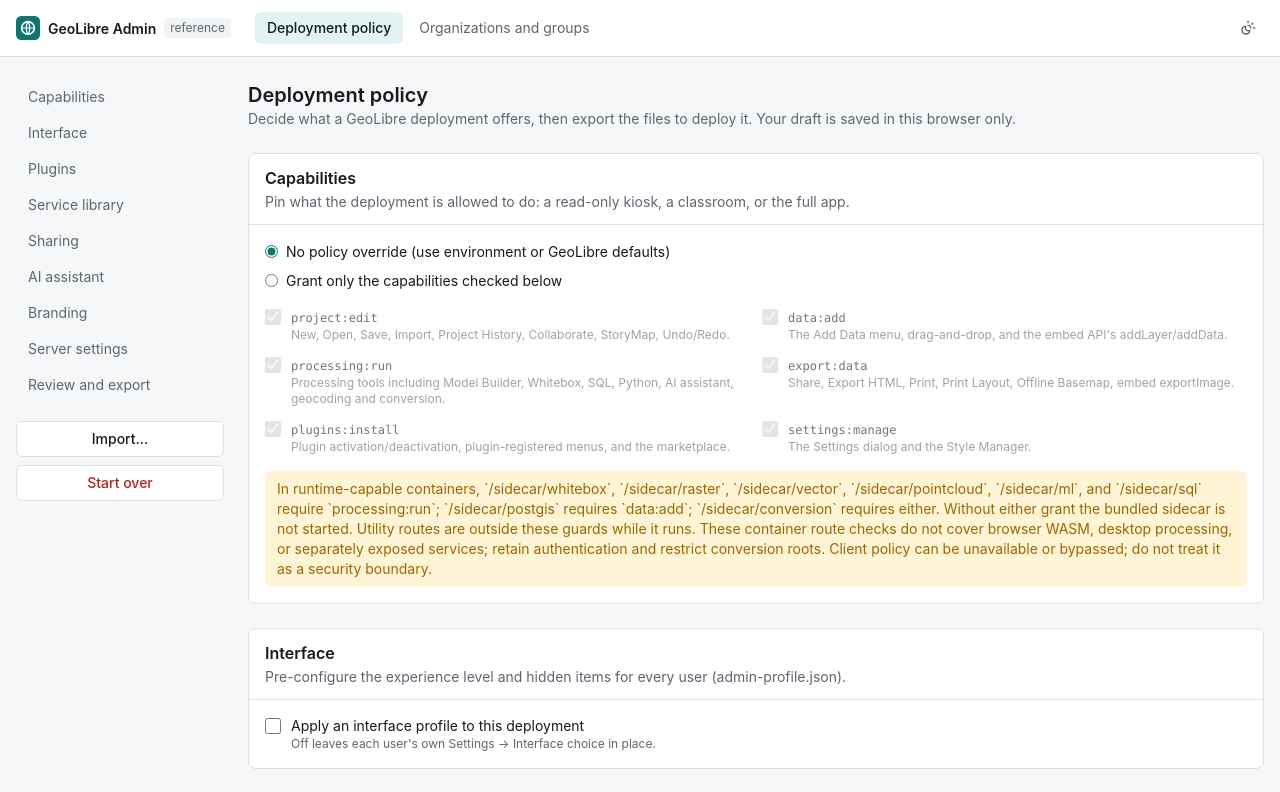
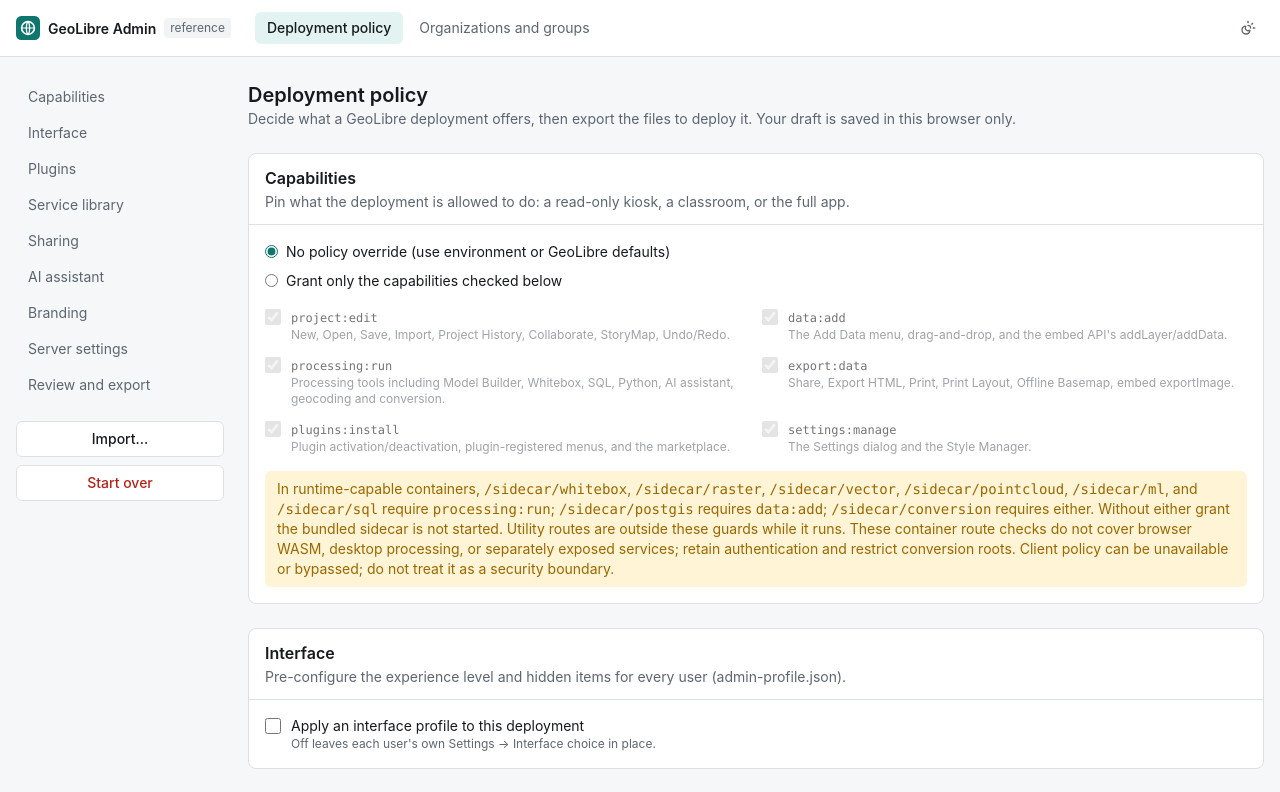
Before and after one commit to deniial00/geolibre-admin, a React (Vite) app: page / in a window 1280 px wide. Shown: the top 792 px of the page. Built offline with nearby package versions, Linux system fonts and the light colour scheme.

Commit message:
Render capability identifiers as code in policy guidance

```diff
--- a/src/policy-editor/CapabilitiesSection.tsx
+++ b/src/policy-editor/CapabilitiesSection.tsx
@@ -68,9 +68,10 @@
           ))}
         </div>
         <Notice tone="warning">
-          In runtime-capable containers, `/sidecar/whitebox`, `/sidecar/raster`, `/sidecar/vector`,
-          `/sidecar/pointcloud`, `/sidecar/ml`, and `/sidecar/sql` require `processing:run`;
-          `/sidecar/postgis` requires `data:add`; `/sidecar/conversion` requires either. Without either
+          In runtime-capable containers, <code>/sidecar/whitebox</code>, <code>/sidecar/raster</code>,{" "}
+          <code>/sidecar/vector</code>, <code>/sidecar/pointcloud</code>, <code>/sidecar/ml</code>, and{" "}
+          <code>/sidecar/sql</code> require <code>processing:run</code>; <code>/sidecar/postgis</code> requires{" "}
+          <code>data:add</code>; <code>/sidecar/conversion</code> requires either. Without either
           grant the bundled sidecar is not started. Utility routes are outside these guards while it runs.
           These container route checks do not cover browser WASM, desktop processing, or separately exposed
           services; retain authentication and restrict conversion roots. Client policy can be unavailable or
--- a/src/policy-editor/ExportSection.tsx
+++ b/src/policy-editor/ExportSection.tsx
@@ -4,6 +4,7 @@
 import type { DeploymentPolicy, OperatorSettings } from "../policy/types";
 import type { Issue } from "../policy/validate";
 
+// export.ts still exposes older release descriptions; keep editor guidance accurate without changing its export API.
 const targetDescriptions: Record<ExportTarget, string> = {
   legacy:
     "Legacy files for GeoLibre through v3.2.0. Capabilities and welcome settings require build arguments.",
```
